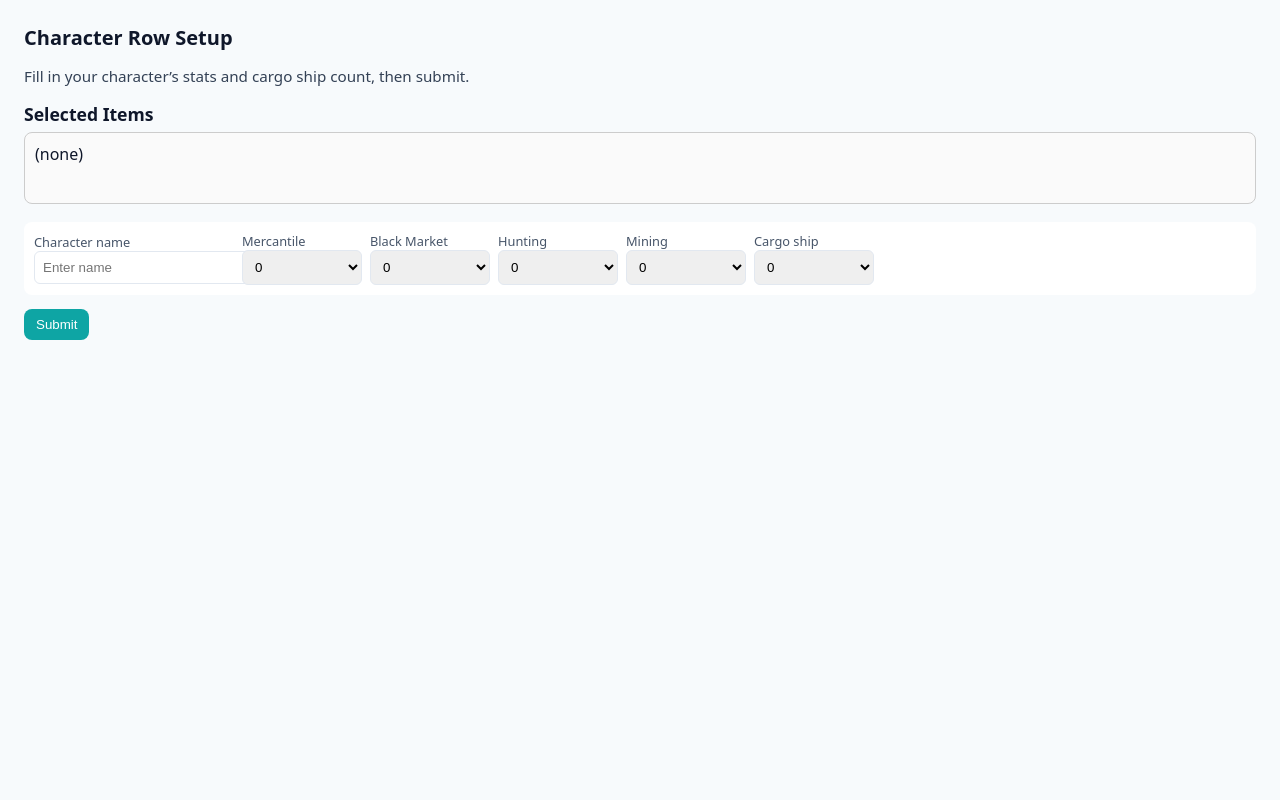
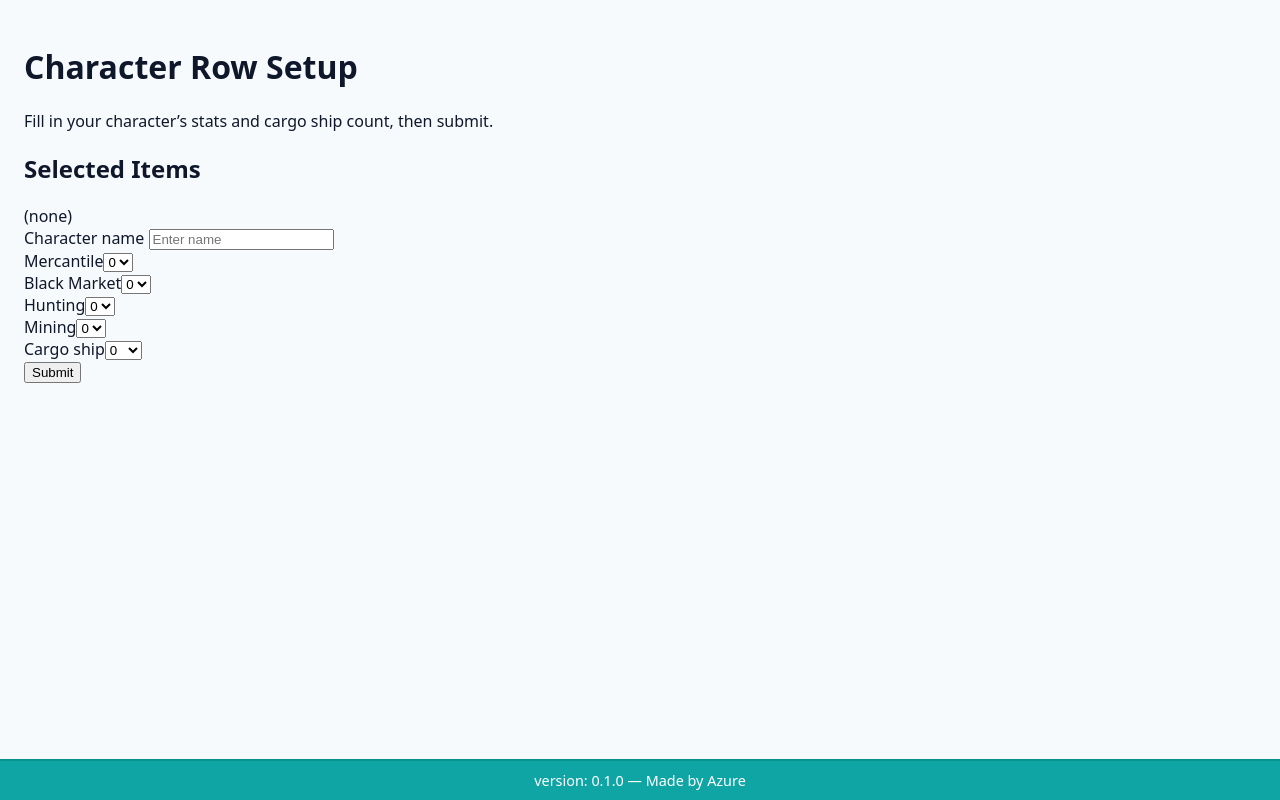
Before and after one commit to NMiraglia05/Pull_Automator, a Flask app: page /set_gathering in a window 1280 px wide. Run offline with Flask 3, Linux system fonts and the light colour scheme.

Commit message:
Update set_gathering.html

```diff
--- a/templates/set_gathering.html
+++ b/templates/set_gathering.html
@@ -1,25 +1,7 @@
-<!doctype html>
-<html lang="en">
-<head>
-  <meta charset="utf-8" />
-  <meta name="viewport" content="width=device-width,initial-scale=1" />
-  <title>Character Row</title>
-  <style>
-    body{font-family:system-ui,-apple-system,Segoe UI,Roboto,Helvetica,Arial,sans-serif;margin:24px;background:#f7fafc;color:#0f172a}
-    h1{font-size:1.25rem;margin-bottom:8px}
-    h2{font-size:1.1rem;margin-top:16px;margin-bottom:6px}
-    .note{font-size:0.95rem;margin-bottom:12px;color:#334155}
-    button{background:#0ea5a4;border:none;color:white;padding:8px 12px;border-radius:8px;cursor:pointer}
-    .rows{display:flex;flex-direction:column;gap:10px}
-    .row{display:grid;grid-template-columns:200px repeat(5,120px);gap:8px;padding:10px;border-radius:8px;background:white;align-items:center}
-    .row label{display:block;font-size:0.8rem;color:#475569}
-    .row input[type=text]{width:100%;padding:8px;border:1px solid #e2e8f0;border-radius:6px}
-    select{width:100%;padding:8px;border-radius:6px;border:1px solid #e2e8f0}
-    .actions{margin-top:14px}
-    #selected-box{border:1px solid #ccc;border-radius:8px;padding:10px;background:#fafafa;min-height:50px;margin-bottom:18px}
-  </style>
-</head>
-<body>
+{% extends "base.html" %}
+{% block title %}Set Gathering{% endblock %}
+
+{% block content %}
   <h1>Character Row Setup</h1>
   <p class="note">Fill in your character’s stats and cargo ship count, then submit.</p>
 
@@ -123,5 +105,4 @@ form.addEventListener('submit',async e=>{
   document.close();
 });
 </script>
-</body>
-</html>
+{% endblock %}
```
